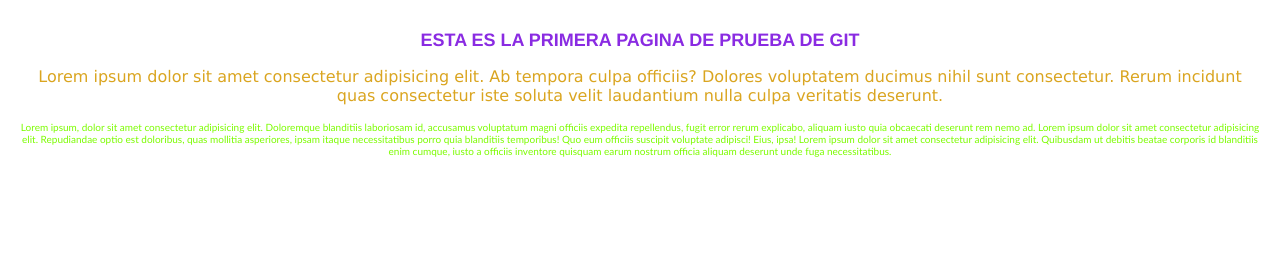
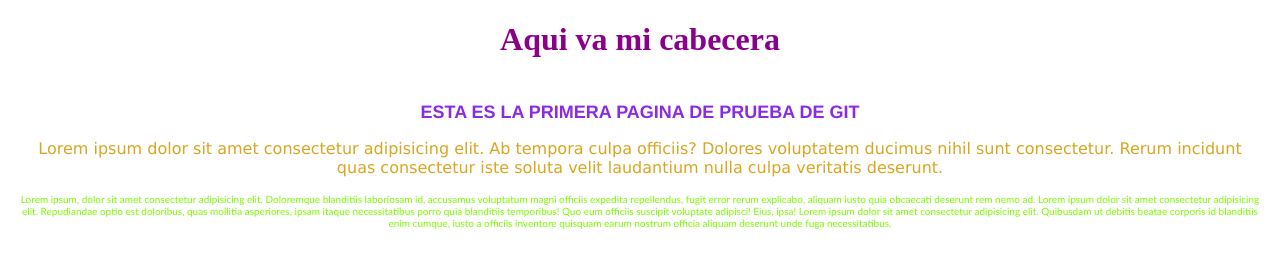
Before and after one commit to Jmob99/Hyperblog, a plain HTML site: page paginaWeb/index.html in a window 1280 px wide. Drawn offline with Linux system fonts and the light colour scheme.

Commit message:
Primera version de rama header

```diff
--- a/paginaWeb/index.html
+++ b/paginaWeb/index.html
@@ -8,6 +8,9 @@
     <title>Proyecto GIT</title>
 </head>
 <body>
+    <div class="header">
+        <h1 class="id2">Aqui va mi cabecera</h1>
+    </div>
     <div class="contenedor">
         <h1 class="titulo">ESTA ES LA PRIMERA PAGINA DE PRUEBA DE GIT</h1>
         <p class="parrafo">Lorem ipsum dolor sit amet consectetur adipisicing elit. Ab tempora culpa officiis? Dolores voluptatem ducimus nihil sunt consectetur. Rerum incidunt quas consectetur iste soluta velit laudantium nulla culpa veritatis deserunt.</p>
--- a/paginaWeb/style.css
+++ b/paginaWeb/style.css
@@ -22,3 +22,9 @@
     padding: 10px;
     border: 2px;
 }
+
+.id2 {
+    color: darkmagenta;
+    text-align: center;
+
+}
```
